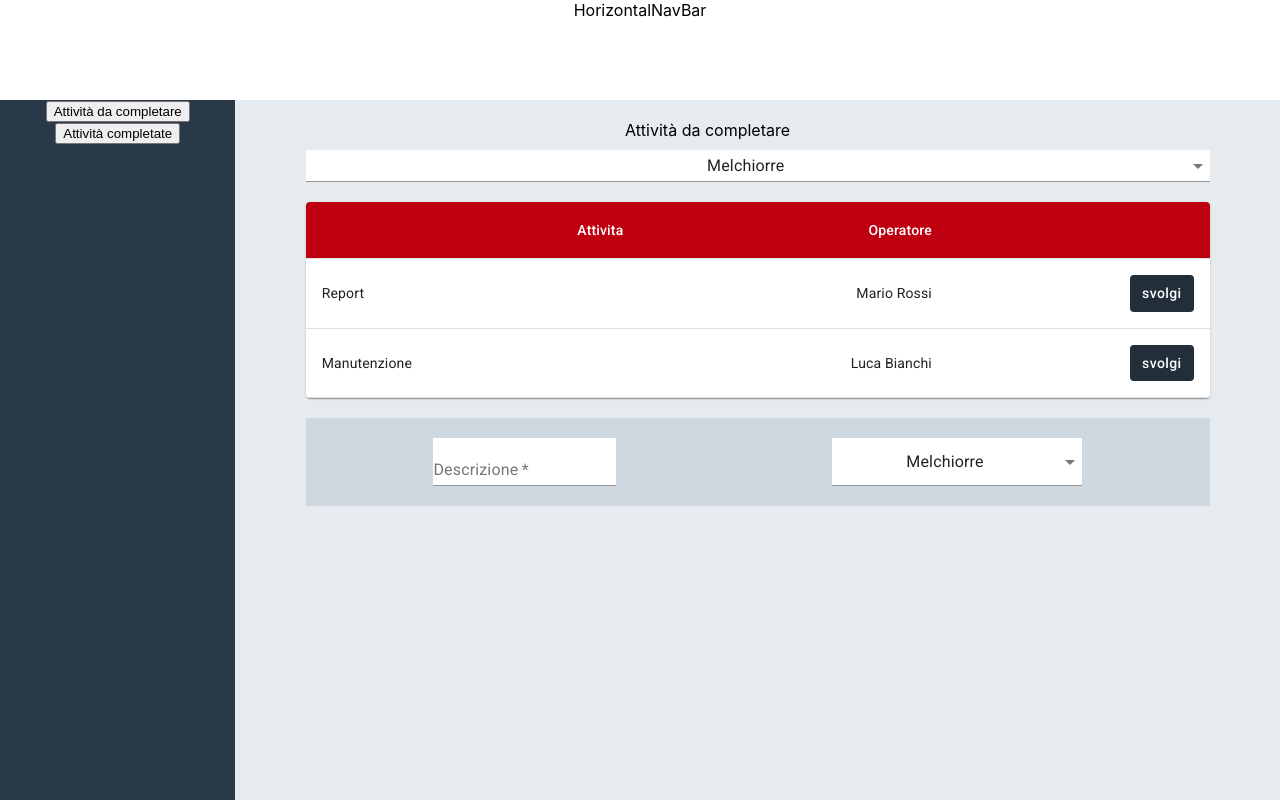
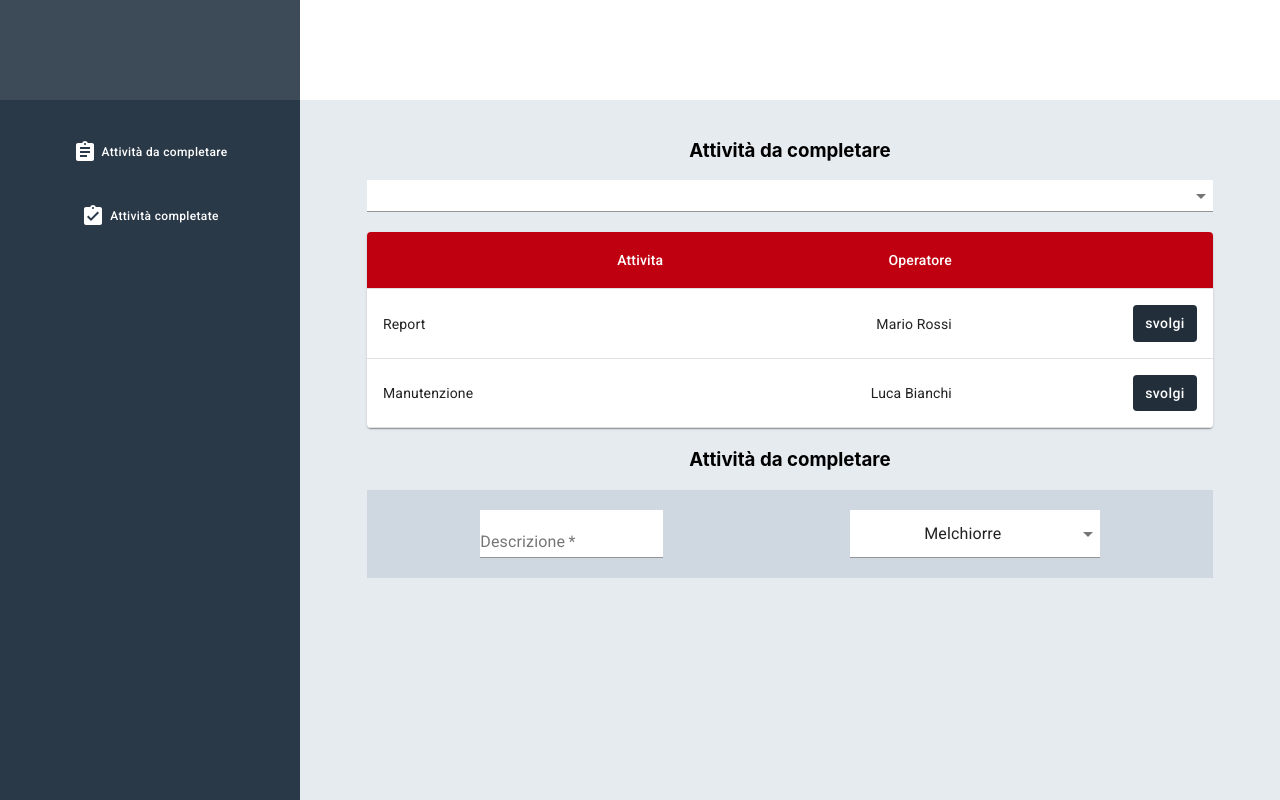
Before and after one commit to MartinRouterPing/react-graphql-example, a React (Create React App) app: page / in a window 1280 px wide. Built offline with nearby package versions, Linux system fonts and the light colour scheme.

Commit message:
tweaked widths

```diff
--- a/package.json
+++ b/package.json
@@ -4,6 +4,7 @@
   "private": true,
   "dependencies": {
     "@material-ui/core": "^4.11.3",
+    "@material-ui/icons": "^4.11.2",
     "@testing-library/jest-dom": "^5.11.4",
     "@testing-library/react": "^11.1.0",
     "@testing-library/user-event": "^12.1.10",
--- a/src/App.css
+++ b/src/App.css
@@ -24,28 +24,28 @@
   flex-direction: column;
 }
 .mb-1 {
-  margin-bottom: 10px;
+  margin-bottom: 10px !important;
 }
 .mb-2 {
-  margin-bottom: 20px;
+  margin-bottom: 20px !important;
 }
 .mb-3 {
-  margin-bottom: 30px;
+  margin-bottom: 30px !important;
 }
 .mb-4 {
-  margin-bottom: 40px;
+  margin-bottom: 40px !important;
 }
 .p-1 {
-  padding: 10px;
+  padding: 10px !important;
 }
 .p-2 {
-  padding: 20px;
+  padding: 20px !important;
 }
 .p-3 {
-  padding: 30px;
+  padding: 30px !important;
 }
 .p-4 {
-  padding: 40px;
+  padding: 40px !important;
 }
 /* Backgrounds and Foregrounds */
 
@@ -76,15 +76,23 @@
 
 /* Content id */
 
+#logo-box {
+  width: 30%;
+  max-width: 300px;
+  height: 100%;
+  flex-shrink: 0;
+}
 #v-navbar-container {
-  width: 300px;
-  background-color: #2a3948;
+  width: 30%;
+  max-width: 300px;
+  padding-top: 20px;
+  flex-shrink: 0;
 }
 #h-navbar-container {
   height: 100px;
 }
 #todo-view-container {
-  width: 100%;
+  flex-grow: 1;
 }
 
 #view-container {
--- a/src/components/HorizontalNavBar/index.js
+++ b/src/components/HorizontalNavBar/index.js
@@ -2,7 +2,12 @@ import React from 'react'
 
 class HorizontalNavBar extends React.Component {
   render() {
-    return <div id="h-navbar-container">HorizontalNavBar</div>
+    return (
+      <div id="h-navbar-container">
+        <div id="logo-box" className="bg-navy-light"></div>
+        <div id="user-box"></div>
+      </div>
+    )
   }
 }
 export default HorizontalNavBar
--- a/src/components/VerticalNavBar/index.js
+++ b/src/components/VerticalNavBar/index.js
@@ -1,10 +1,20 @@
 import React from 'react'
+import Button from '@material-ui/core/Button'
+import './styles.css'
+import { Assignment, AssignmentTurnedIn } from '@material-ui/icons'
+
 class VerticalNavBar extends React.Component {
   render() {
     return (
-      <div id="v-navbar-container">
-        <button> Attività da completare </button>
-        <button> Attività completate </button>
+      <div id="v-navbar-container" className="bg-navy">
+        <Button active className="vbar-button bg-navy p-2 fg-white">
+          <Assignment style={{ 'margin-right': '5px' }} />
+          <span className="vbar-button-span">Attività da completare</span>
+        </Button>
+        <Button className="vbar-button bg-navy p-2 fg-white">
+          <AssignmentTurnedIn style={{ 'margin-right': '5px' }} />
+          <span className="vbar-button-span">Attività completate</span>{' '}
+        </Button>
       </div>
     )
   }
--- /dev/null
+++ b/src/components/VerticalNavBar/styles.css
@@ -0,0 +1,13 @@
+.vbar-button:hover {
+  background-color: #222e3a !important;
+}
+
+.vbar-button {
+  width: 100%;
+  font-size: 12px !important;
+  text-transform: initial !important;
+  border-radius: 0 !important;
+}
+.vbar-button:active {
+  border-left: 4px solid red !important;
+}
--- a/src/forms/FilterByEmployeeName/index.js
+++ b/src/forms/FilterByEmployeeName/index.js
@@ -6,18 +6,15 @@ class FilterByEmployeName extends React.Component {
   render() {
     return (
       <form>
-        <label className="mb-1" style={{ display: 'block', width: '90%' }}>
-          Attività da completare
-        </label>
         <Select
           className="mb-2"
           style={{ width: '90%', 'background-color': 'white' }}
           id="select-employee"
-          value="Melchiorre"
+          value=""
           onChange={this.handleChange}
         >
-          <MenuItem value={'Melchiorre'}>Melchiorre</MenuItem>
-          <MenuItem value={'Baldassarre'}>Baldassarre</MenuItem>
+          <MenuItem value={'Melchiorre'}>Mario Rossi</MenuItem>
+          <MenuItem value={'Baldassarre'}>Luca Bianchi</MenuItem>
           <MenuItem value={'Gaspare'}>Gaspare</MenuItem>
         </Select>
       </form>
--- a/src/views/TodoView/index.js
+++ b/src/views/TodoView/index.js
@@ -12,8 +12,10 @@ class TodoView extends React.Component {
         className="p-2"
         style={{ 'background-color': '#e6ebef' }}
       >
+        <h3 className="todo-view-title">Attività da completare</h3>
         <FilterByEmployeeName />
         <TodoTable />
+        <h3 className="todo-view-title">Attività da completare</h3>
         <AddTodoForm />
       </div>
     )
```
Also changed, not shown: 1 other file (tests, documents, lock files or other folders).
